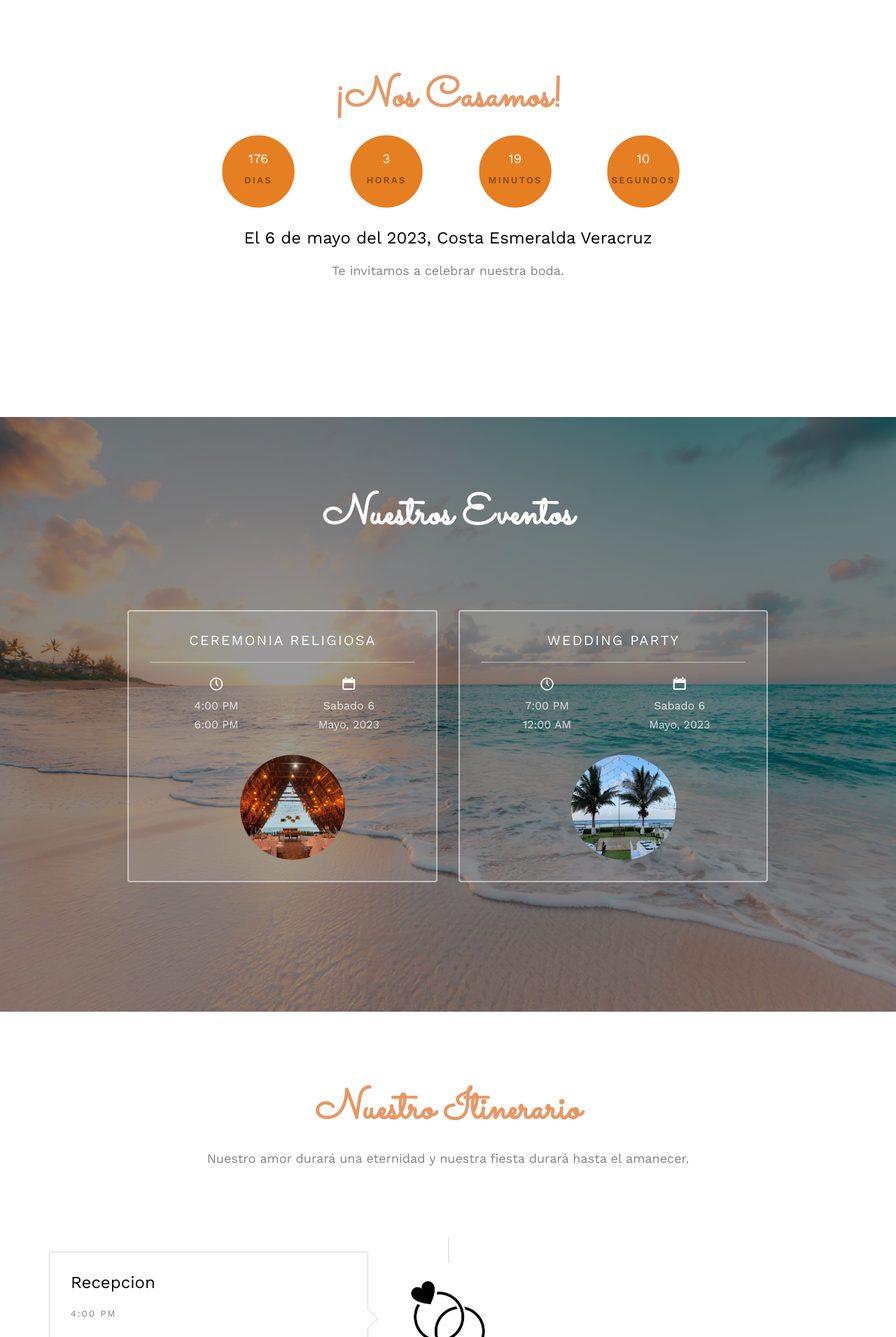
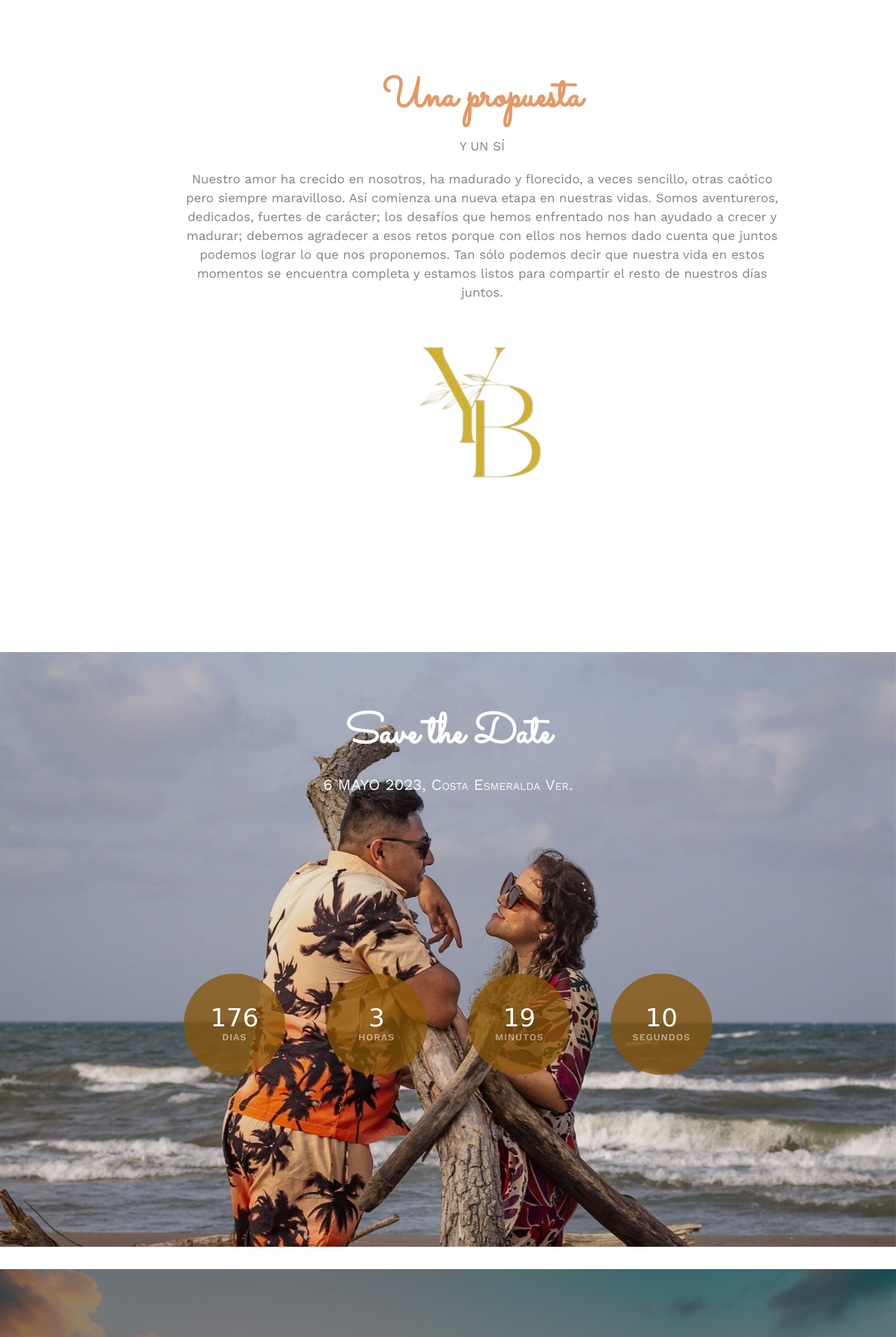
Before and after one commit to Braian9607/bodaact, a Flask app: page / in a window 1280 px wide. Shown: the part 901-2812 px from the top of the page at 70% size. Run offline with Flask 2, Linux system fonts and the light colour scheme; some libraries are stand-ins or nearby versions; some web fonts are replaced.

Commit message:
styles_index

```diff
--- a/static/css/style.css
+++ b/static/css/style.css
@@ -826,6 +826,10 @@
   font-weight: normal !important;
 }
 
+#fh5co-header {
+  background-position-x: center !important;
+}
+
 #fh5co-header .display-tc,
 #fh5co-counter .display-tc,
 .fh5co-cover .display-tc {
@@ -942,10 +946,10 @@
 }
 .countdown div{
   display: inline-block;
-  width: 100px;
-  height: 100px;
-  background: #E67E22;
-  margin: 0 39px;
+  width: 140px; /*100px;*/
+  height: 140px;
+  background: #875409bf ; /*#E67E22;*/
+  margin: 0 29px; /*39px;*/
   border-radius: 50%;
   position: relative;
   animation: pulse 1s ease infinite;
--- a/static/js/simplyCountdown.js
+++ b/static/js/simplyCountdown.js
@@ -260,7 +260,7 @@
 
             // Refresh immediately to prevent a Flash of Unstyled Content
             refresh();
-            interval = window.setInterval(refresh, parameters.refresh);
+            interval = window.setInterval(refresh, bind(this),parameters.refresh); //le agregue bin(this) para ios
         });
     };
 
--- a/templates/index.html
+++ b/templates/index.html
@@ -23,41 +23,69 @@
 	<div id="fh5co-couple">
 		<div class="container">
 			<div class="row">
-				<div class="col-md-8 col-md-offset-2 text-center fh5co-heading animate-box">
-					<h2>¡Nos Casamos!</h2>
+				<div class="col-md-9 col-md-offset-2 text-center fh5co-heading animate-box">
+
+					<h2>Una propuesta</h2>
+					<p>Y UN SÍ</p>
+					<p>Nuestro amor ha crecido en nosotros, ha madurado y florecido,
+						a veces sencillo, otras caótico pero siempre maravilloso.
+						Así comienza una nueva etapa en nuestras vidas.
+						Somos aventureros, dedicados, fuertes de carácter;
+						los desafíos que hemos enfrentado nos han ayudado a crecer y madurar;
+						debemos agradecer a esos retos porque con ellos nos hemos
+						dado cuenta que juntos podemos lograr lo que nos proponemos.
+						Tan sólo podemos decir que nuestra vida en estos momentos
+						se encuentra completa y estamos listos para compartir el resto
+						de nuestros días juntos.</p>
+					<img src="/static/images/logo_yb_sin.png" alt="groom" class="img-responsive" style="margin: auto;">
+				</div>
+			</div>
+		</div>
+	</div>
+	<div id="fh5co-event" class="fh5co-bg" role="banner" style="background-image: url(/static/images/IMG_1093-2_2.jpg); background-position: center;">
+		<div class="container">
+			<div class="row">
+				<div class="col-6  text-center fh5co-heading animate-box">
 					<!--div class="simply-countdown simply-countdown-one"></div-->
-					<section style="display:flex" class="container">
+					<h2 style="margin-top: -23px;">Save the Date</h2>
+					<p style="color: #f9f9f9; font-size: 22px; font-variant: petite-caps;">6 MAYO 2023, Costa Esmeralda Ver.</p>
+
+					<div class="count" style="margin-top: 256px;">
+						<section  class="container">
+							<!--style="display:flex"-->
 
 							<div class="countdown">
 								<div>
 									<p style="position: relative;
-								top: 1em; text-align: center; " class="contador" id="days">00</p>
-								<span style="font-size: 13px;">Dias</span>
+									top: 1em; text-align: center; font-size: 35px; font-family: cursive;" class="contador" id="days">00</p>
+									<span style="font-size: 13px; letter-spacing: 1px;">Dias</span>
 								</div>
 								<div>
 									<p style="position: relative;
-								top: 1em; text-align: center;"class="contador" id="hours">00</p>
-								<span style="font-size: 13px;">Horas</span>
+									top: 1em; text-align: center; font-size: 35px; font-family: cursive;"class="contador" id="hours">00</p>
+									<span style="font-size: 13px; letter-spacing: 1px;">Horas</span>
 								</div>
 								<div>
 									<p style="position: relative;
-								top: 1em; text-align: center;" class="contador" id="minutes">00</p>
-								<span style="font-size: 13px;">Minutos</span>
+									top: 1em; text-align: center; font-size: 35px; font-family: cursive;" class="contador" id="minutes">00</p>
+									<span style="font-size: 13px; letter-spacing: 1px;">Minutos</span>
 								</div>
 								<div>
 									<p style="position: relative;
-								top: 1em; text-align: center;" class="contador" id="seconds">00</p>
-								<span style="font-size: 13px;">Segundos</span>
+									top: 1em; text-align: center; font-size: 35px; font-family: cursive;" class="contador" id="seconds">00</p>
+									<span style="font-size: 13px; letter-spacing: 1px;">Segundos</span>
 								</div>
 							</div>
 						</section>
-					<h3>El 6 de mayo del 2023, Costa Esmeralda Veracruz</h3>
-					<p>Te invitamos a celebrar nuestra boda.</p>
+					</div>
+
 				</div>
 			</div>
 		</div>
 	</div>
+	<div id="fh5co-event" class="fh5co-bg" style=" height: 10px; padding: 1em 0;">
 
+	</div>
 	<div id="fh5co-event" class="fh5co-bg" style="background-image:url(/static/images/playa.jpg);">
 		<div class="overlay"></div>
 		<div class="container">
```
Also changed, not shown: static/images/IMG_1093-2_2.jpg (added), static/images/logo_yb_sin.png (added). Lines whose indentation alone changed are shown as unchanged.
